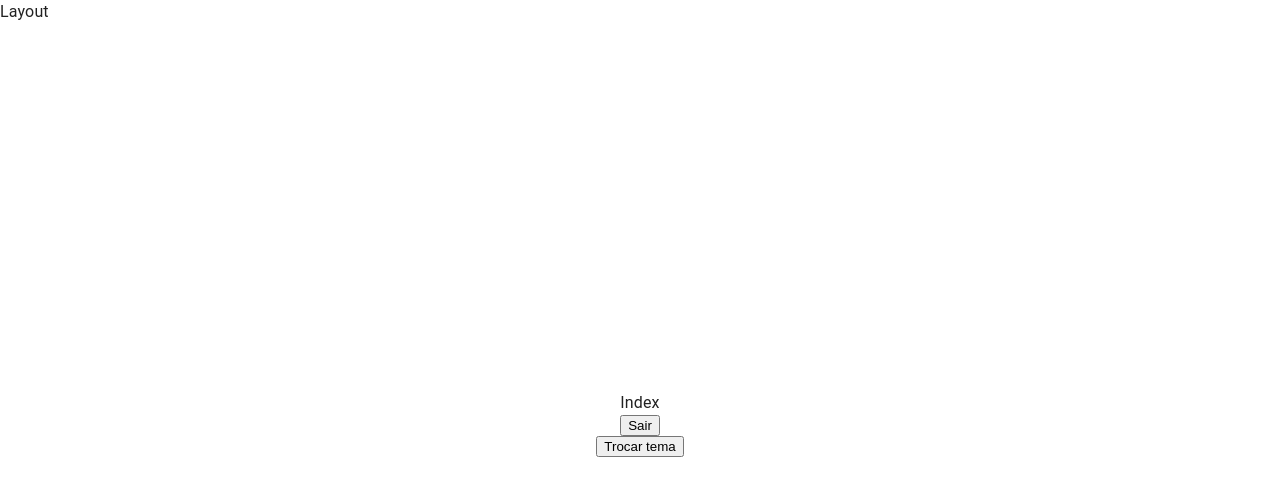
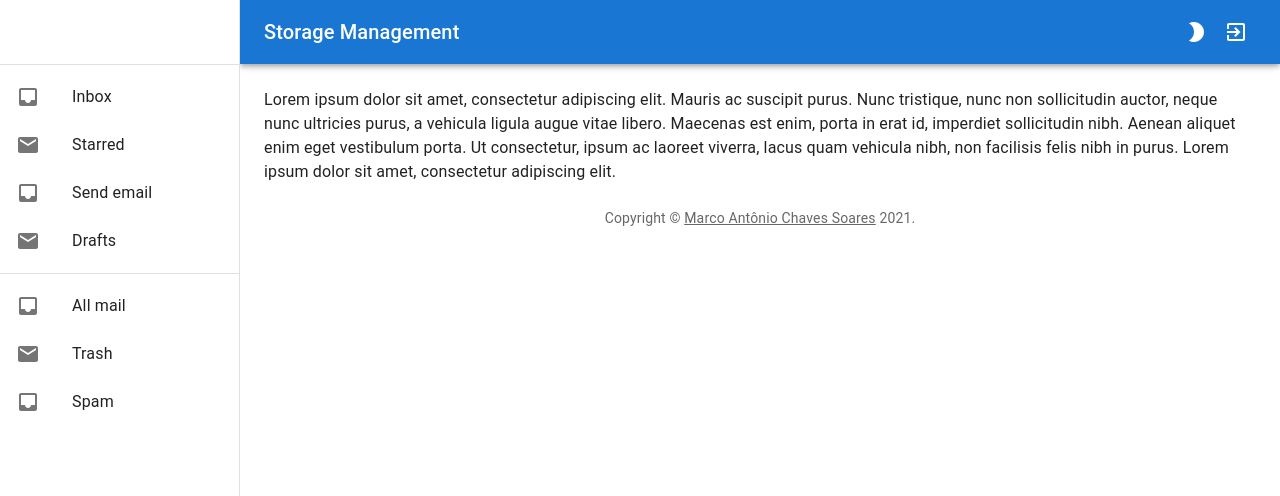
Before and after one commit to macss/storage-management-next, a Next.js app: page / in a window 1280 px wide. Shown: the top 496 px of the page. Built offline with nearby package versions, Linux system fonts and the light colour scheme; no server answers; sample sign-in values are in the browser's storage.

Commit message:
Minor Fixes

```diff
--- a/lib/contexts/ThemeContext.ts
+++ b/lib/contexts/ThemeContext.ts
@@ -1,5 +1,5 @@
-import themeBuilder from "lib/theme/theme";
-import { createContext } from "react";
+import themeBuilder from '@theme/theme'
+import { createContext } from 'react'
 
 export default createContext({
   toggleTheme: () => {},
--- /dev/null
+++ b/lib/theme/layouts/MainLayout/MainLayout.tsx
@@ -0,0 +1,33 @@
+import React from 'react'
+import { Box, Toolbar } from '@material-ui/core'
+import MainLayoutAppBar from './MainLayoutAppBar'
+import MainLayoutDrawer from './MainLayoutDrawer'
+import MainLayoutFooter from './MainLayoutFooter'
+
+const drawerWidth = 240
+
+const MainLayout = ({ children }: React.PropsWithChildren<{}>) => {
+  return (
+    <Box sx={{ display: 'flex' }}>
+      <MainLayoutAppBar {...{ drawerWidth }} />
+      <MainLayoutDrawer {...{ drawerWidth }} />
+      <Box
+        sx={{
+          flexDirection: 'row',
+          justifyContent: 'space-between'
+        }}
+      >
+        <Box
+          component="main"
+          sx={{ flexGrow: 1, bgcolor: 'background.default', p: 3 }}
+        >
+          <Toolbar />
+          {children}
+        </Box>
+        <MainLayoutFooter />
+      </Box>
+    </Box>
+  )
+}
+
+export default MainLayout
--- /dev/null
+++ b/lib/theme/layouts/MainLayout/MainLayoutAppBar.tsx
@@ -0,0 +1,35 @@
+import React, { useContext } from 'react'
+import { AppBar, IconButton, Toolbar, Typography } from '@material-ui/core'
+import { Brightness2, Brightness7, ExitToApp } from '@material-ui/icons'
+import ThemeContext from '@contexts/ThemeContext'
+import { auth } from '@config/firebaseConfig'
+
+const MainLayoutAppBar = ({ drawerWidth }: { drawerWidth: number }) => {
+  const {
+    theme: {
+      palette: { mode }
+    },
+    toggleTheme
+  } = useContext(ThemeContext)
+
+  return (
+    <AppBar
+      position="fixed"
+      sx={{ width: `calc(100% - ${drawerWidth}px)`, ml: `${drawerWidth}px` }}
+    >
+      <Toolbar>
+        <Typography variant="h6" noWrap component="div" sx={{ flexGrow: 1 }}>
+          Storage Management
+        </Typography>
+        <IconButton onClick={toggleTheme} sx={{ color: 'white' }}>
+          {mode === 'dark' ? <Brightness7 /> : <Brightness2 />}
+        </IconButton>
+        <IconButton onClick={() => auth.signOut()} sx={{ color: 'white' }}>
+          <ExitToApp />
+        </IconButton>
+      </Toolbar>
+    </AppBar>
+  )
+}
+
+export default MainLayoutAppBar
--- /dev/null
+++ b/lib/theme/layouts/MainLayout/MainLayoutDrawer.tsx
@@ -0,0 +1,54 @@
+import {
+  Divider,
+  Drawer,
+  List,
+  ListItem,
+  ListItemIcon,
+  ListItemText,
+  Toolbar
+} from '@material-ui/core'
+import { Inbox, Mail } from '@material-ui/icons'
+import React from 'react'
+
+const MainLayoutDrawer = ({ drawerWidth }: { drawerWidth: number }) => {
+  return (
+    <Drawer
+      sx={{
+        width: drawerWidth,
+        flexShrink: 0,
+        '& .MuiDrawer-paper': {
+          width: drawerWidth,
+          boxSizing: 'border-box'
+        }
+      }}
+      variant="permanent"
+      anchor="left"
+    >
+      <Toolbar />
+      <Divider />
+      <List>
+        {['Inbox', 'Starred', 'Send email', 'Drafts'].map((text, index) => (
+          <ListItem button key={text}>
+            <ListItemIcon>
+              {index % 2 === 0 ? <Inbox /> : <Mail />}
+            </ListItemIcon>
+            <ListItemText primary={text} />
+          </ListItem>
+        ))}
+      </List>
+      <Divider />
+      <List>
+        {['All mail', 'Trash', 'Spam'].map((text, index) => (
+          <ListItem button key={text}>
+            <ListItemIcon>
+              {index % 2 === 0 ? <Inbox /> : <Mail />}
+            </ListItemIcon>
+            <ListItemText primary={text} />
+          </ListItem>
+        ))}
+      </List>
+    </Drawer>
+  )
+}
+
+export default MainLayoutDrawer
--- /dev/null
+++ b/lib/theme/layouts/MainLayout/MainLayoutFooter.tsx
@@ -0,0 +1,15 @@
+import React from 'react'
+import { Box, Container } from '@material-ui/core'
+import Copyright from '@components/Copyright'
+
+const MainLayoutFooter = () => {
+  return (
+    <Box component="footer" sx={{ bgcolor: 'background.paper', pb: 4 }}>
+      <Container maxWidth="lg">
+        <Copyright />
+      </Container>
+    </Box>
+  )
+}
+
+export default MainLayoutFooter
--- /dev/null
+++ b/lib/theme/layouts/MainLayout/index.ts
@@ -0,0 +1 @@
+export { default } from './MainLayout'
--- a/lib/theme/layouts/mainLayout.tsx
+++ /dev/null
@@ -1,12 +0,0 @@
-import React from 'react'
-
-const MainLayout = ({ children }: React.PropsWithChildren<{}>) => {
-  return (
-    <div>
-      Layout
-      {children}
-    </div>
-  )
-}
-
-export default MainLayout
--- a/pages/index.tsx
+++ b/pages/index.tsx
@@ -1,26 +1,21 @@
-import React, { useContext } from 'react'
-import type { NextPage } from 'next'
-import { auth } from '@config/firebaseConfig'
-import ThemeContext from '@contexts/ThemeContext'
-import styles from '../styles/Home.module.css'
-import MainLayout from '@theme/layouts/mainLayout'
+import React from 'react'
+import MainLayout from '@theme/layouts/MainLayout'
 
 const Home = () => {
-  const { toggleTheme } = useContext(ThemeContext)
   return (
-    <div className={styles.container}>
-      Index
-      <button onClick={() => auth.signOut()}>Sair</button>
-      <button onClick={toggleTheme}>Trocar tema</button>
+    <div>
+      Lorem ipsum dolor sit amet, consectetur adipiscing elit. Mauris ac
+      suscipit purus. Nunc tristique, nunc non sollicitudin auctor, neque nunc
+      ultricies purus, a vehicula ligula augue vitae libero. Maecenas est enim,
+      porta in erat id, imperdiet sollicitudin nibh. Aenean aliquet enim eget
+      vestibulum porta. Ut consectetur, ipsum ac laoreet viverra, lacus quam
+      vehicula nibh, non facilisis felis nibh in purus. Lorem ipsum dolor sit
+      amet, consectetur adipiscing elit.
     </div>
   )
 }
 
 Home.displayName = 'Home Page'
-Home.getLayout = (page: React.ReactElement) => (
-  <MainLayout>
-    {page}
-  </MainLayout>
-)
+Home.getLayout = (page: React.ReactElement) => <MainLayout>{page}</MainLayout>
 
 export default Home
--- a/styles/Home.module.css
+++ /dev/null
@@ -1,121 +0,0 @@
-.container {
-  min-height: 100vh;
-  padding: 0 0.5rem;
-  display: flex;
-  flex-direction: column;
-  justify-content: center;
-  align-items: center;
-  height: 100vh;
-}
-
-.main {
-  padding: 5rem 0;
-  flex: 1;
-  display: flex;
-  flex-direction: column;
-  justify-content: center;
-  align-items: center;
-}
-
-.footer {
-  width: 100%;
-  height: 100px;
-  border-top: 1px solid #eaeaea;
-  display: flex;
-  justify-content: center;
-  align-items: center;
-}
-
-.footer a {
-  display: flex;
-  justify-content: center;
-  align-items: center;
-  flex-grow: 1;
-}
-
-.title a {
-  color: #0070f3;
-  text-decoration: none;
-}
-
-.title a:hover,
-.title a:focus,
-.title a:active {
-  text-decoration: underline;
-}
-
-.title {
-  margin: 0;
-  line-height: 1.15;
-  font-size: 4rem;
-}
-
-.title,
-.description {
-  text-align: center;
-}
-
-.description {
-  line-height: 1.5;
-  font-size: 1.5rem;
-}
-
-.code {
-  background: #fafafa;
-  border-radius: 5px;
-  padding: 0.75rem;
-  font-size: 1.1rem;
-  font-family: Menlo, Monaco, Lucida Console, Liberation Mono, DejaVu Sans Mono,
-    Bitstream Vera Sans Mono, Courier New, monospace;
-}
-
-.grid {
-  display: flex;
-  align-items: center;
-  justify-content: center;
-  flex-wrap: wrap;
-  max-width: 800px;
-  margin-top: 3rem;
-}
-
-.card {
-  margin: 1rem;
-  padding: 1.5rem;
-  text-align: left;
-  color: inherit;
-  text-decoration: none;
-  border: 1px solid #eaeaea;
-  border-radius: 10px;
-  transition: color 0.15s ease, border-color 0.15s ease;
-  width: 45%;
-}
-
-.card:hover,
-.card:focus,
-.card:active {
-  color: #0070f3;
-  border-color: #0070f3;
-}
-
-.card h2 {
-  margin: 0 0 1rem 0;
-  font-size: 1.5rem;
-}
-
-.card p {
-  margin: 0;
-  font-size: 1.25rem;
-  line-height: 1.5;
-}
-
-.logo {
-  height: 1em;
-  margin-left: 0.5rem;
-}
-
-@media (max-width: 600px) {
-  .grid {
-    width: 100%;
-    flex-direction: column;
-  }
-}
--- a/styles/globals.css
+++ /dev/null
@@ -1,16 +0,0 @@
-html,
-body {
-  padding: 0;
-  margin: 0;
-  font-family: -apple-system, BlinkMacSystemFont, Segoe UI, Roboto, Oxygen,
-    Ubuntu, Cantarell, Fira Sans, Droid Sans, Helvetica Neue, sans-serif;
-}
-
-a {
-  color: inherit;
-  text-decoration: none;
-}
-
-* {
-  box-sizing: border-box;
-}
```
Also changed, not shown: lib/hooks/useAppDispatch.ts (+5 -3 lines).
